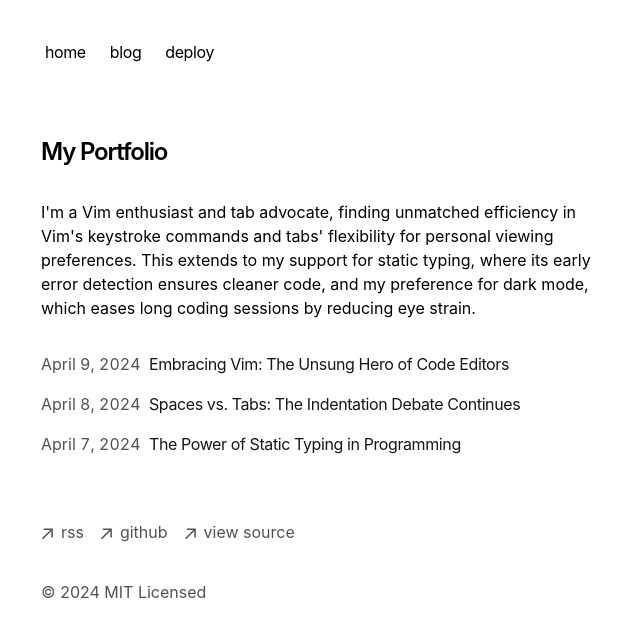
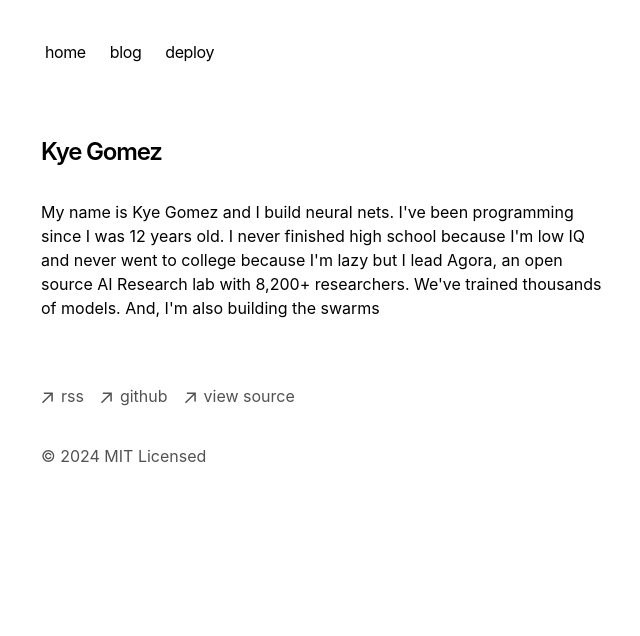
Before and after one commit to kyegomez/kyegomez-com, a Next.js app: page / in a window 1280 px wide. Shown: the top 636 px of the page, without its empty margins (311-951 px from the left). Built offline with nearby package versions, Linux system fonts and the light colour scheme.

Commit message:
[CLEANUP]

```diff
--- a/app/page.tsx
+++ b/app/page.tsx
@@ -4,17 +4,16 @@ export default function Page() {
   return (
     <section>
       <h1 className="mb-8 text-2xl font-semibold tracking-tighter">
-        My Portfolio
+        Kye Gomez
       </h1>
       <p className="mb-4">
-        {`I'm a Vim enthusiast and tab advocate, finding unmatched efficiency in
-        Vim's keystroke commands and tabs' flexibility for personal viewing
-        preferences. This extends to my support for static typing, where its
-        early error detection ensures cleaner code, and my preference for dark
-        mode, which eases long coding sessions by reducing eye strain.`}
+        {`My name is Kye Gomez and I build neural nets. I've been programming since I was 12 years old.
+        I never finished high school because I'm low IQ and never went to college because I'm lazy but I lead
+        Agora, an open source AI Research lab with 8,200+ researchers. We've trained thousands of models. And, I'm also building the
+        swarms `}
       </p>
       <div className="my-8">
-        <BlogPosts />
+        {/* <BlogPosts /> */}
       </div>
     </section>
   )
```
